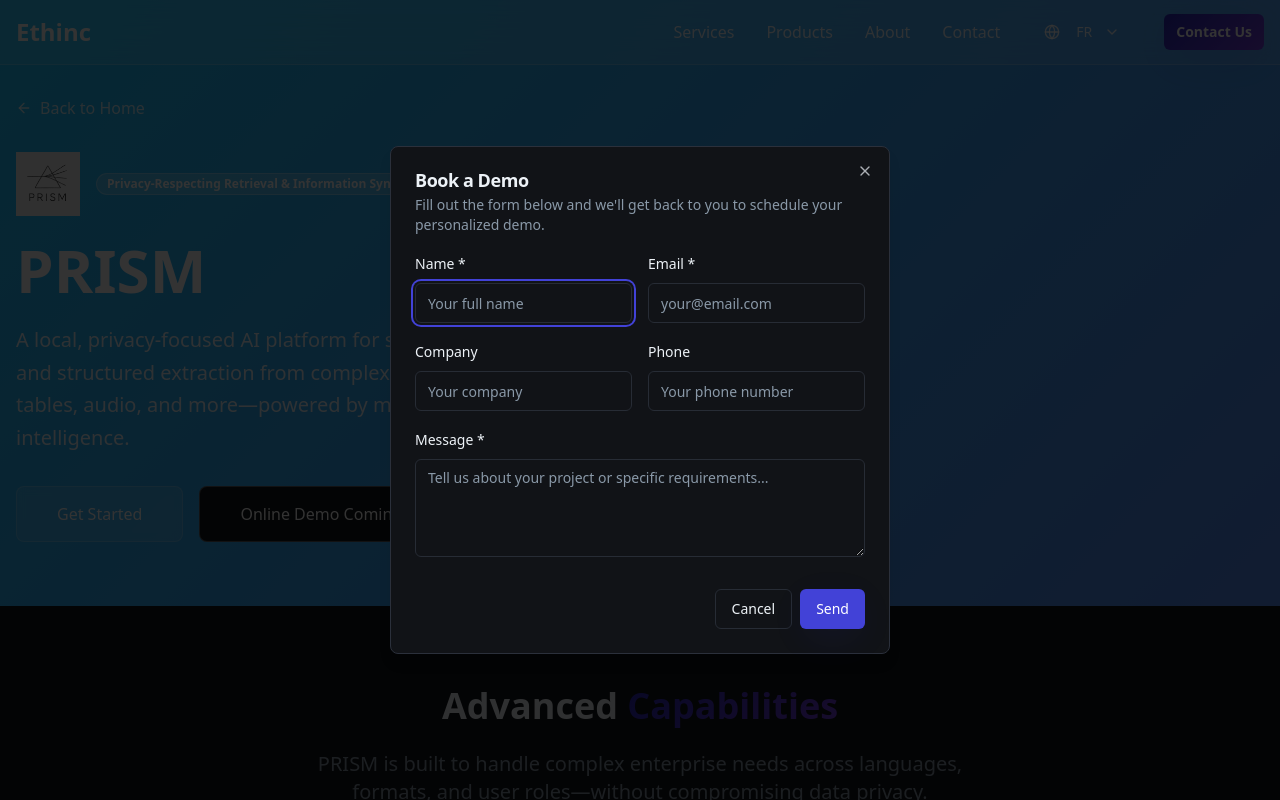
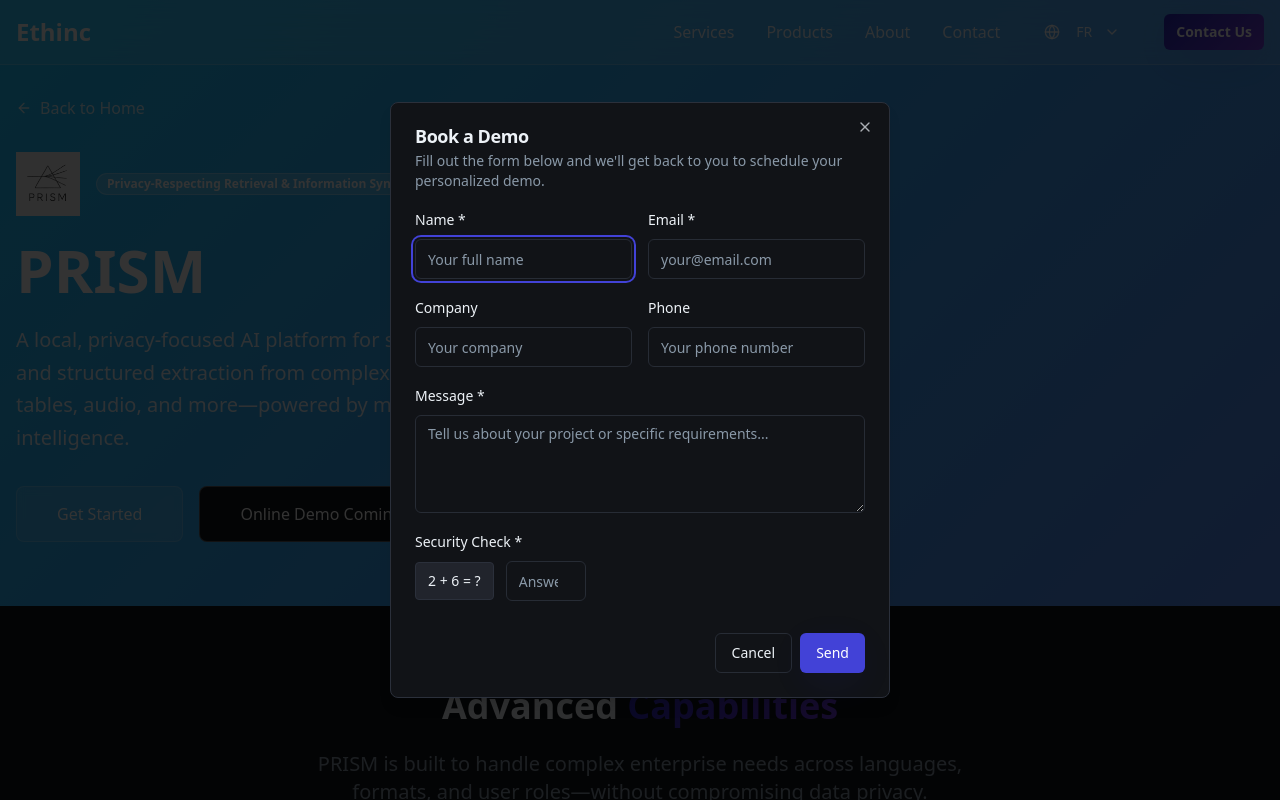
Before and after one commit to ethinc/ethinc-website, a React (Vite) app: page /prism in a window 1280 px wide. Both pictures are taken after a click on the button "Contact Us". Shown: the top 800 px of the page. Built offline with nearby package versions, Linux system fonts and the light colour scheme.

Commit message:
Add Captcha to Contact Form
Implement a captcha verification step in the contact form to enhance security and prevent spam submissions.

```diff
--- a/src/components/ContactForm.tsx
+++ b/src/components/ContactForm.tsx
@@ -1,4 +1,4 @@
-import { useState } from "react";
+import { useState, useEffect } from "react";
 import { Button } from "@/components/ui/button";
 import { Input } from "@/components/ui/input";
 import { Textarea } from "@/components/ui/textarea";
@@ -28,6 +28,21 @@ const ContactForm = ({ trigger }: ContactFormProps) => {
     message: "",
   });
 
+  // Captcha state
+  const [captcha, setCaptcha] = useState({ num1: 0, num2: 0, answer: "" });
+
+  // Generate new captcha question
+  const generateCaptcha = () => {
+    const num1 = Math.floor(Math.random() * 10) + 1;
+    const num2 = Math.floor(Math.random() * 10) + 1;
+    setCaptcha({ num1, num2, answer: "" });
+  };
+
+  // Initialize captcha on component mount
+  useEffect(() => {
+    generateCaptcha();
+  }, []);
+
   const handleInputChange = (e: React.ChangeEvent<HTMLInputElement | HTMLTextAreaElement>) => {
     const { name, value } = e.target;
     setFormData(prev => ({
@@ -36,8 +51,28 @@ const ContactForm = ({ trigger }: ContactFormProps) => {
     }));
   };
 
+  const handleCaptchaChange = (e: React.ChangeEvent<HTMLInputElement>) => {
+    setCaptcha(prev => ({
+      ...prev,
+      answer: e.target.value
+    }));
+  };
+
   const handleSubmit = (e: React.FormEvent) => {
     e.preventDefault();
+
+    // Validate captcha
+    const correctAnswer = captcha.num1 + captcha.num2;
+    if (parseInt(captcha.answer) !== correctAnswer) {
+      toast({
+        title: "Captcha failed",
+        description: "Please solve the math problem correctly.",
+        variant: "destructive",
+      });
+      generateCaptcha(); // Generate new captcha
+      return;
+    }
+
     // User will handle the sending logic
     console.log("Form submitted:", formData);
 
@@ -55,6 +90,7 @@ const ContactForm = ({ trigger }: ContactFormProps) => {
       phone: "",
       message: "",
     });
+    generateCaptcha(); // Reset captcha
     setIsOpen(false);
   };
 
@@ -134,6 +170,25 @@ const ContactForm = ({ trigger }: ContactFormProps) => {
             />
           </div>
 
+          {/* Captcha */}
+          <div className="space-y-2">
+            <Label htmlFor="captcha">Security Check *</Label>
+            <div className="flex items-center space-x-3">
+              <div className="text-sm font-medium bg-muted px-3 py-2 rounded border">
+                {captcha.num1} + {captcha.num2} = ?
+              </div>
+              <Input
+                id="captcha"
+                type="number"
+                value={captcha.answer}
+                onChange={handleCaptchaChange}
+                placeholder="Answer"
+                className="w-20"
+                required
+              />
+            </div>
+          </div>
+
           <div className="flex justify-end space-x-2 pt-4">
             <Button
               type="button"
```
